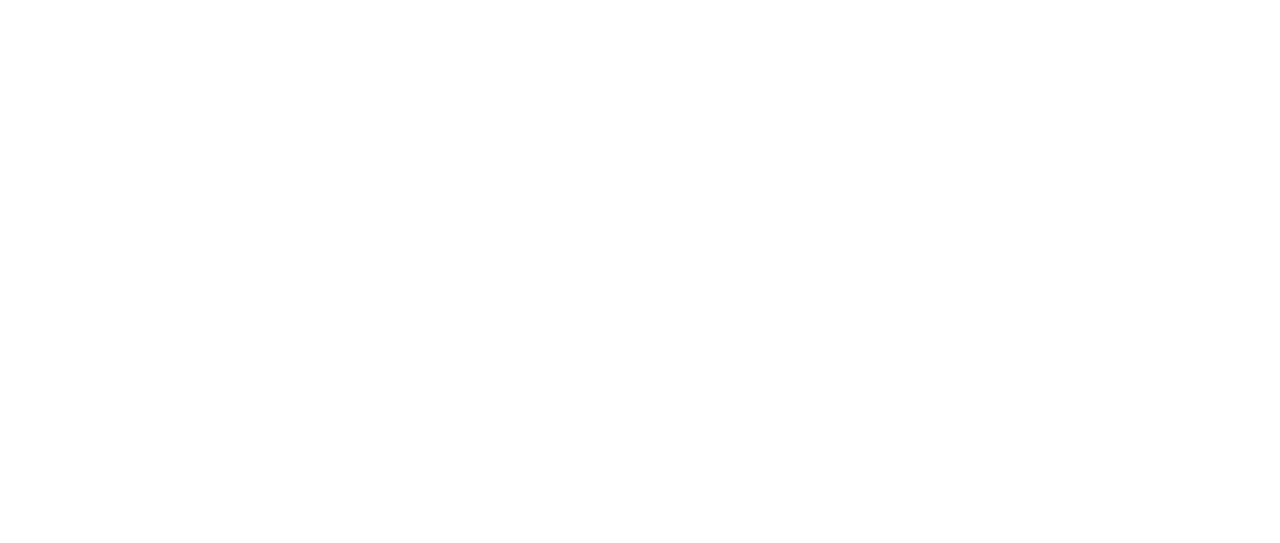
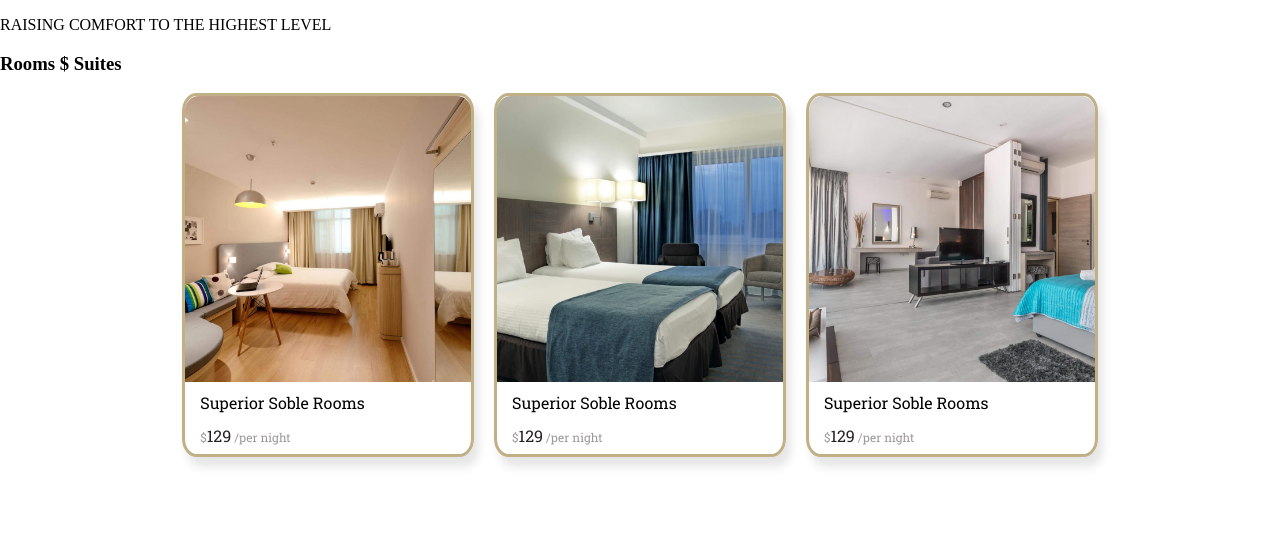
Before and after one commit to ChloMartin45/EvaluationM1HTML, a plain HTML site: page index.html in a window 1280 px wide. Drawn offline with Linux system fonts and the light colour scheme.

Commit message:
Add room section with layout and styles for room listings

```diff
--- a/index.html
+++ b/index.html
@@ -7,6 +7,32 @@
     <link rel="stylesheet" href="styles.css">
 </head>
 <body>
+    <section id="rooms">
+        <header>
+            <p class="sous-titre2">RAISING COMFORT TO THE HIGHEST LEVEL</p>
+            <h3 class="room-title">Rooms $ Suites</h3>
+        </header>
+        <main>
+            <div class="chambres">
+                <div class="chambre1">
+                <img src="images/r1.jpg" alt="">
+                    <h3>Superior Soble Rooms</h3>
+                    <p>$<span>129</span> /per night</p>
+                </div>
 
+                <div class="chambre2">
+                <img src="images/r2.jpg" alt="Chambre Confort">
+                    <h3>Superior Soble Rooms</h3>
+                    <p>$<span>129</span> /per night</p>
+                </div>
+
+                <div class="chambre3">
+                <img src="images/r3.jpg" alt="Chambre Standard">
+                    <h3>Superior Soble Rooms</h3>
+                    <p>$<span>129</span> /per night</p>
+                </div>
+            </div>
+        </main>
+    </section>
 </body>
 </html>
--- a/styles.css
+++ b/styles.css
@@ -6,3 +6,56 @@ body, html {
     width: 100%;
     height: 100%;
 }
+
+.chambres {
+    display: grid;
+    grid-template-areas:
+        "chambre1 chambre2 chambre3";
+    justify-content: center;
+    gap: 20px;
+    width: 90%;
+    margin-left: 5%;
+    margin-right: 5%;
+}
+
+.chambres div {
+    display: flex;
+    flex-direction: column;
+    height: 80%;
+    border: 3px solid rgb(193, 176, 134);
+    text-align: left;
+    border-radius: 5%;
+    box-shadow: 5px 10px 10px rgba(0, 0, 0, 0.1);
+}
+
+.chambres img {
+    width: 100%;
+    height: 80%;
+    object-fit: cover;
+    border-top-left-radius: 5%;
+    border-top-right-radius: 5%;
+    border-bottom-left-radius: 0;
+    border-bottom-right-radius: 0;
+}
+
+.chambres h3 {
+    margin-top: 10px;
+    font-size: 16px;
+    padding-left: 15px;
+    margin-bottom: 0%;
+    font-family: 'Roboto Slab', serif;
+    font-weight: normal;
+}
+
+.chambres p {
+    font-size: 12px;
+    padding-left: 15px;
+    font-family: 'Roboto Slab', serif;
+    color: rgb(159, 152, 152);
+}
+
+.chambres span {
+    font-family: 'Roboto Slab', serif;
+    font-size: 16px;
+    color: rgb(36, 33, 33);
+}
```
